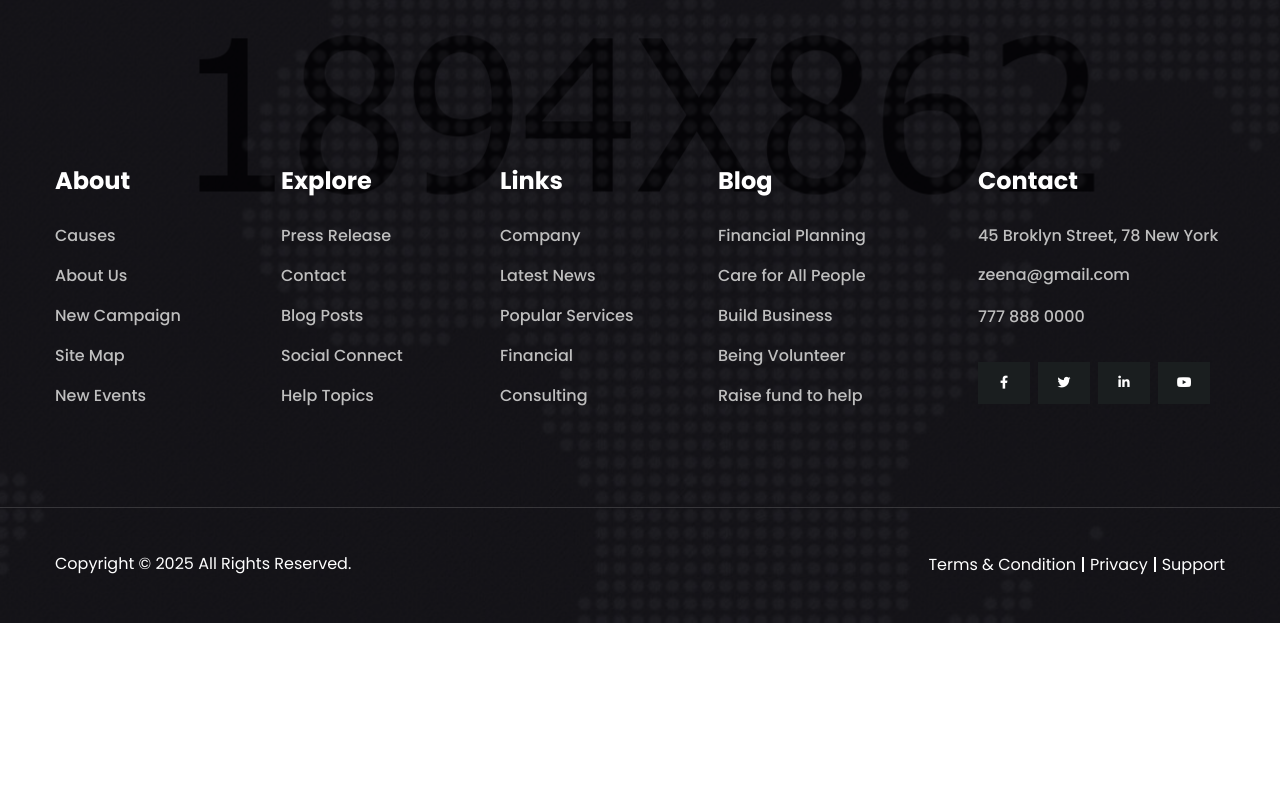
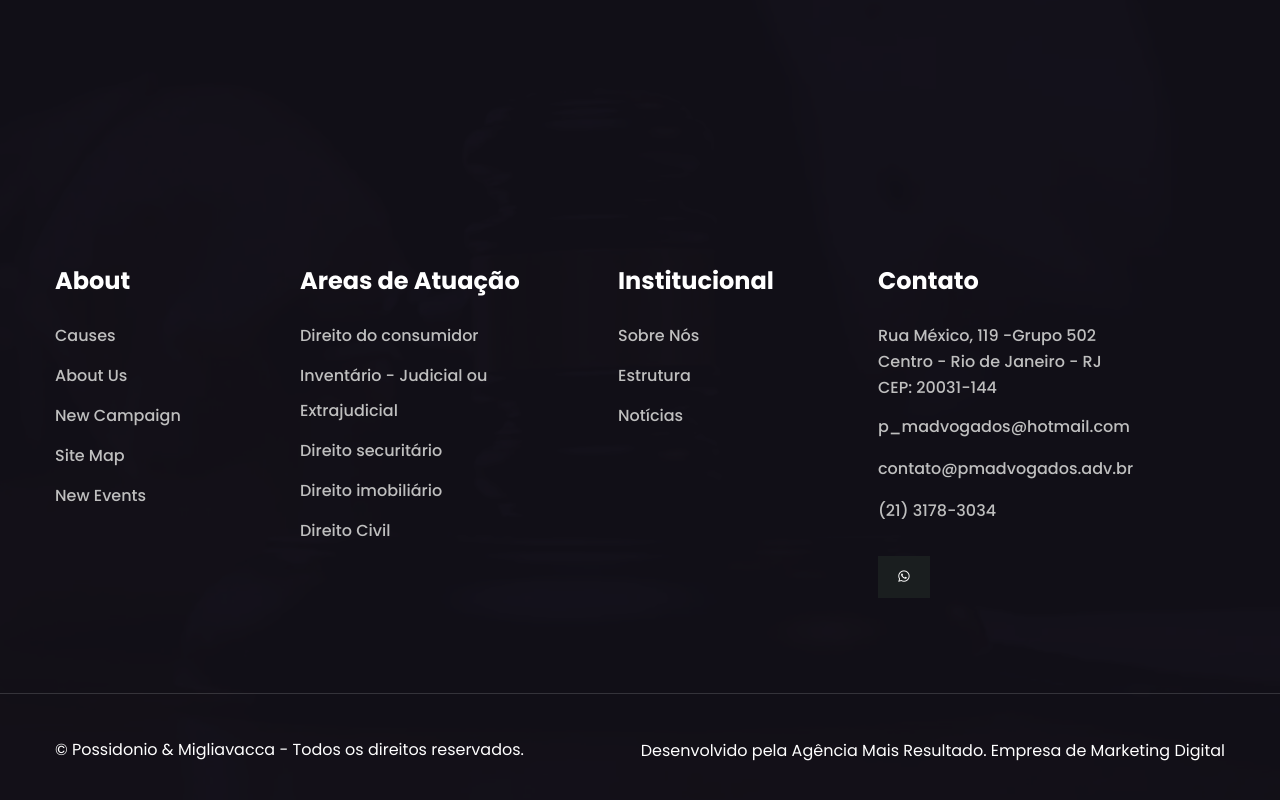
Before and after one commit to reinaldo-smbr/pm-advogados2, a Next.js app: page / in a window 1280 px wide. Shown: the part 6836-7636 px from the top of the page. Before the commit the page ends 7459 px from the top, so only its background shows below. Built offline with nearby package versions, Linux system fonts and the light colour scheme.

Commit message:
ajustes footer

```diff
--- a/components/layout/footer/Footer1.tsx
+++ b/components/layout/footer/Footer1.tsx
@@ -6,21 +6,9 @@ export default function Footer1() {
         {/*Site Footer Start*/}
         <footer className="site-footer">
             <div
-            className="site-footer__bg-2"
-            style={{
-                backgroundImage: "url(assets/images/backgrounds/site-footer-bg-2.jpg)"
-            }}
-            />
-            <div
-            className="site-footer__bg-3 float-bob-y"
-            style={{
-                backgroundImage: "url(assets/images/backgrounds/site-footer-bg-3.png)"
-            }}
-            />
-            <div
             className="site-footer__bg"
             style={{
-                backgroundImage: "url(assets/images/backgrounds/site-footer-bg.jpg)"
+                backgroundImage: "url(assets/images/footer/rodape01.webp)"
             }}
             ></div>
             <div className="site-footer__top">
@@ -53,56 +41,30 @@ export default function Footer1() {
                     </ul>
                     </div>
                 </div>
+
                 <div
-                    className="col-xl-2 col-lg-2 col-md-6 wow fadeInUp"
-                    data-wow-delay="200ms"
-                >
-                    <div className="footer-widget__column footer-widget__explore">
-                    <div className="footer-widget__title-box">
-                        <h3 className="footer-widget__title">Explore</h3>
-                    </div>
-                    <ul className="footer-widget__list list-unstyled">
-                        <li>
-                        <Link href="about">Press Release</Link>
-                        </li>
-                        <li>
-                        <Link href="contact">Contact</Link>
-                        </li>
-                        <li>
-                        <Link href="blog">Blog Posts</Link>
-                        </li>
-                        <li>
-                        <Link href="about">Social Connect</Link>
-                        </li>
-                        <li>
-                        <Link href="about">Help Topics</Link>
-                        </li>
-                    </ul>
-                    </div>
-                </div>
-                <div
-                    className="col-xl-2 col-lg-2 col-md-6 wow fadeInUp"
+                    className="col-xl-3 col-lg-3 col-md-6 wow fadeInUp"
                     data-wow-delay="300ms"
                 >
                     <div className="footer-widget__column footer-widget__links">
                     <div className="footer-widget__title-box">
-                        <h3 className="footer-widget__title">Links</h3>
+                        <h3 className="footer-widget__title">Areas de Atuação</h3>
                     </div>
                     <ul className="footer-widget__list list-unstyled">
                         <li>
-                        <Link href="about">Company</Link>
+                        <Link href="about">Direito do consumidor</Link>
                         </li>
                         <li>
-                        <Link href="blog">Latest News</Link>
+                        <Link href="blog">Inventário - Judicial ou Extrajudicial</Link>
                         </li>
                         <li>
-                        <Link href="services">Popular Services</Link>
+                        <Link href="services">Direito securitário</Link>
                         </li>
                         <li>
-                        <Link href="about">Financial</Link>
+                        <Link href="about">Direito imobiliário</Link>
                         </li>
                         <li>
-                        <Link href="about">Consulting</Link>
+                        <Link href="about">Direito Civil</Link>
                         </li>
                     </ul>
                     </div>
@@ -113,23 +75,17 @@ export default function Footer1() {
                 >
                     <div className="footer-widget__column footer-widget__blog">
                     <div className="footer-widget__title-box">
-                        <h3 className="footer-widget__title">Blog</h3>
+                        <h3 className="footer-widget__title">Institucional</h3>
                     </div>
                     <ul className="footer-widget__list list-unstyled">
                         <li>
-                        <Link href="about">Financial Planning</Link>
+                        <Link href="about">Sobre Nós</Link>
                         </li>
                         <li>
-                        <Link href="about">Care for All People</Link>
+                        <Link href="about">Estrutura</Link>
                         </li>
                         <li>
-                        <Link href="about">Build Business</Link>
-                        </li>
-                        <li>
-                        <Link href="about">Being Volunteer</Link>
-                        </li>
-                        <li>
-                        <Link href="about">Raise fund to help</Link>
+                        <Link href="about">Notícias</Link>
                         </li>
                     </ul>
                     </div>
@@ -140,31 +96,27 @@ export default function Footer1() {
                 >
                     <div className="footer-widget__column footer-widget__contact">
                     <div className="footer-widget__title-box">
-                        <h3 className="footer-widget__title">Contact</h3>
+                        <h3 className="footer-widget__title">Contato</h3>
                     </div>
                     <ul className="footer-widget__contact-list list-unstyled">
                         <li>
-                        <p>45 Broklyn Street, 78 New York</p>
+                        <p>Rua México, 119 -Grupo 502<br></br>
+                        Centro - Rio de Janeiro - RJ<br></br>
+                        CEP: 20031-144</p>
                         </li>
                         <li>
-                        <Link href="mailto:zeena@gmail.com">zeena@gmail.com</Link>
+                        <Link href="mailto:p_madvogados@hotmail.com">p_madvogados@hotmail.com</Link>
                         </li>
                         <li>
-                        <Link href="tel:7778880000">777 888 0000</Link>
+                        <Link href="mailto:contato@pmadvogados.adv.br">contato@pmadvogados.adv.br</Link>
+                        </li>
+                        <li>
+                        <Link href="tel:552131783034">(21) 3178-3034</Link>
                         </li>
                     </ul>
                     <div className="footer-widget__social">
-                        <Link href="#">
-                        <span className="fab fa-facebook-f" />
-                        </Link>
-                        <Link href="#">
-                        <span className="fab fa-twitter" />
-                        </Link>
-                        <Link href="#">
-                        <span className="fab fa-linkedin-in" />
-                        </Link>
-                        <Link href="#">
-                        <span className="fab fa-youtube" />
+                        <Link href="https://wa.me/5521998998306">
+                        <span className="fab fa-whatsapp" />
                         </Link>
                     </div>
                     </div>
@@ -176,17 +128,11 @@ export default function Footer1() {
             <div className="container">
                 <div className="site-footer__bottom-inner">
                 <p className="site-footer__bottom-text">
-                    Copyright © 2025 All Rights Reserved.
+                  © Possidonio & Migliavacca - Todos os direitos reservados.
                 </p>
                 <ul className="list-unstyled site-footer__bottom-links">
                     <li>
-                    <Link href="about">Terms &amp; Condition</Link>
-                    </li>
-                    <li>
-                    <Link href="about">Privacy</Link>
-                    </li>
-                    <li>
-                    <Link href="about">Support</Link>
+                    <Link href="https://www.agenciamaisresultado.com.br/" target="_blank">Desenvolvido pela Agência Mais Resultado. Empresa de Marketing Digital</Link>
                     </li>
                 </ul>
                 </div>
```
Also changed, not shown: public/assets/css/zeena.css, public/assets/images/footer/rodape01.webp (added).
